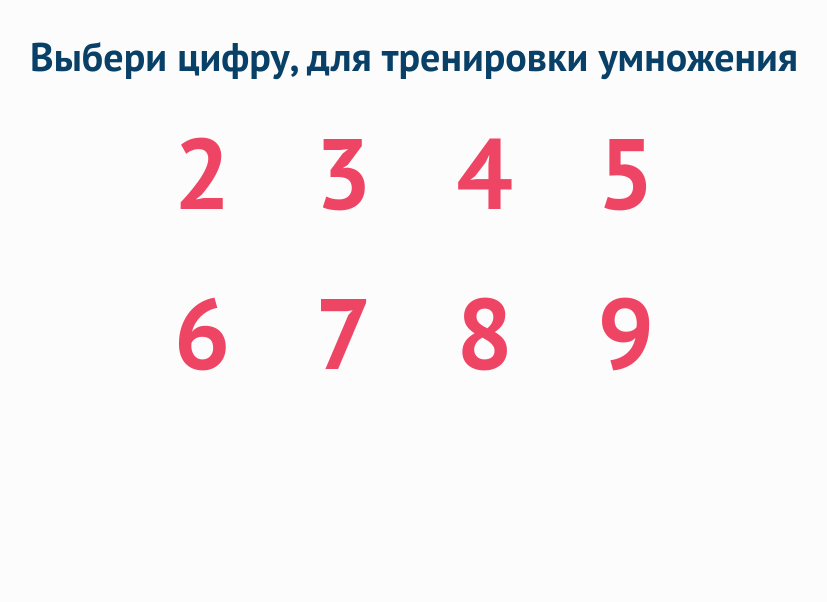
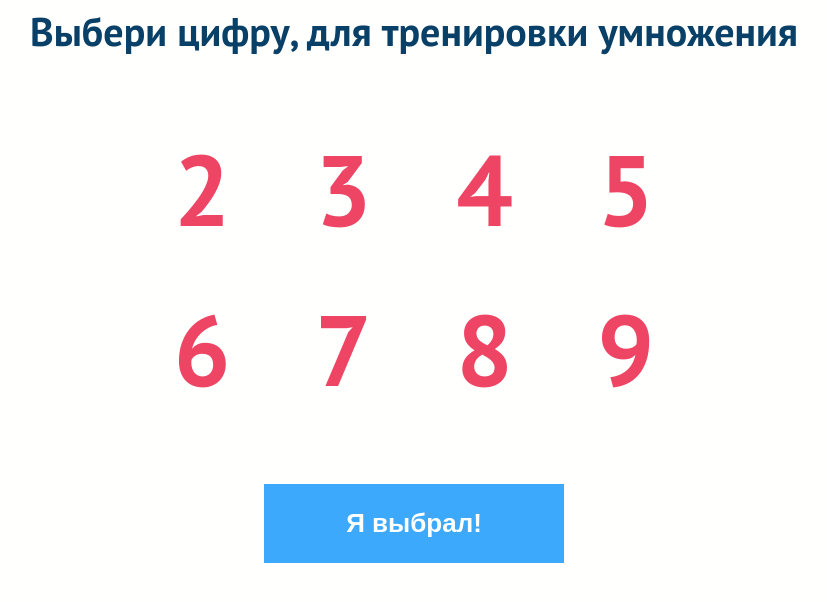
Before and after one commit to e1bandito/multiplication, a Vue app: page / in a window 1280 px wide. Shown: the top 602 px of the page, without its empty margins (226-1053 px from the left). Built offline with nearby package versions, Linux system fonts and the light colour scheme.

Commit message:
add Btn component

```diff
--- a/src/App.vue
+++ b/src/App.vue
@@ -1,6 +1,9 @@
 <template>
   <div id="app">
-    <SelectNum :numbers="numbers"/>
+    <SelectNum
+      :numbers="numbers"
+      v-on:select="isActive"
+    />
   </div>
 </template>
 
@@ -14,7 +17,50 @@ export default {
   },
   data () {
     return {
-      numbers: [2, 3, 4, 5, 6, 7, 8, 9]
+      numbers: [
+        {
+          value: 2,
+          active: false
+        },
+        {
+          value: 3,
+          active: false
+        },
+        {
+          value: 4,
+          active: false
+        },
+        {
+          value: 5,
+          active: false
+        },
+        {
+          value: 6,
+          active: false
+        },
+        {
+          value: 7,
+          active: false
+        },
+        {
+          value: 8,
+          active: false
+        },
+        {
+          value: 9,
+          active: false
+        }
+      ],
+      currentNum: null
+    }
+  },
+  methods: {
+    isActive (index) {
+      this.numbers.forEach((item) => {
+        item.active = false
+      })
+      this.numbers[index].active = true
+      this.currentNum = this.numbers[index].value
     }
   }
 }
--- a/src/assets/styles/scaffolding.scss
+++ b/src/assets/styles/scaffolding.scss
@@ -14,7 +14,7 @@ body {
   font-size: 16px;
   font-weight: 400;
   line-height: 1.2;
-  background-color: #fcfcfc;
+  background-color: #fffffe;
 }
 
 img {
--- /dev/null
+++ b/src/components/Btn.vue
@@ -0,0 +1,40 @@
+<template>
+  <button
+    class="btn"
+    :class="classes"
+  >{{ text }}</button>
+</template>
+
+<script>
+export default {
+  name: 'btn',
+  props: {
+    text: String,
+    classes: String
+  },
+  data () {
+    return {
+    }
+  }
+}
+</script>
+
+<style lang="scss">
+@import "src/assets/styles/variables";
+.btn {
+  appearance: none;
+  border: none;
+  min-width: 300px;
+  background-color: $blue;
+  color: $white;
+  font-weight: 700;
+  font-size: 26px;
+  cursor: pointer;
+  padding: 24px;
+  transition: background-color 0.3s;
+
+  &:hover {
+    background-color: darken($blue, 15%);
+  }
+}
+</style>
--- a/src/components/SelectNum.vue
+++ b/src/components/SelectNum.vue
@@ -1,30 +1,37 @@
 <template>
   <section class="select">
     <div class="container">
+      <div class="select__inner">
         <h1 class="select__title">Выбери цифру, для тренировки умножения</h1>
         <ul class="select__list">
           <li class="select__item"
           v-for="(item, index) in numbers"
               :key="index"
-            v-on:click="selectNumber(index, item, $event)"
-        >{{ item }}</li>
+              v-on:click="selectNumber(index)"
+              :class="{'select__item--active': item.active}"
+          >{{ item.value }}</li>
         </ul>
+        <btn
+          text='Я выбрал!'
+          classes="btn--select"
+        />
+      </div>
     </div>
   </section>
 </template>
 
 <script>
+import Btn from '@/components/Btn'
+
 export default {
   name: 'SelectNum',
+  components: { Btn },
   props: {
     numbers: Array
   },
   methods: {
-    selectNumber (index, item, event) {
-      console.log(index)
-      console.log(item)
-      console.log(event.target)
-      event.target.classList.add('select__item--active')
+    selectNumber (index) {
+      this.$emit('select', index)
     }
   }
 }
@@ -32,6 +39,11 @@ export default {
 
 <style lang="scss">
 @import "src/assets/styles/variables";
+.select__inner {
+  display: flex;
+  flex-direction: column;
+  align-items: center;
+}
 .select__title {
   font-style: normal;
   font-weight: bold;
@@ -39,12 +51,13 @@ export default {
   line-height: 1.15;
   text-align: center;
   color: $dark-blue;
+  margin: 0 0 75px 0;
 }
 
 .select__list {
   max-width: 525px;
   width: 100%;
-  margin: 0 auto;
+  margin: 0 auto 75px;
   list-style: none;
   padding: 0;
   display: grid;
@@ -58,6 +71,7 @@ export default {
   line-height: 1.2;
   text-align: center;
   color: $red;
+  transition: background-color 0.3s, color 0.3s;
 
   &--active {
     background-color: $dark-blue;
```
Also changed, not shown: 1 other file (tests, documents, lock files or other folders). Lines whose indentation alone changed are shown as unchanged.
